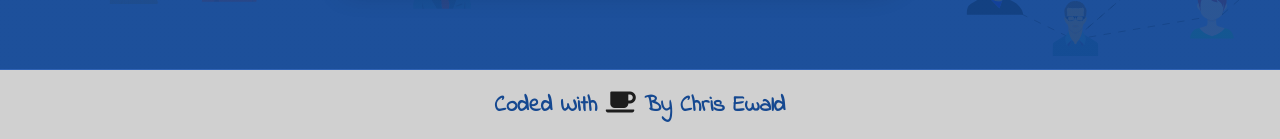
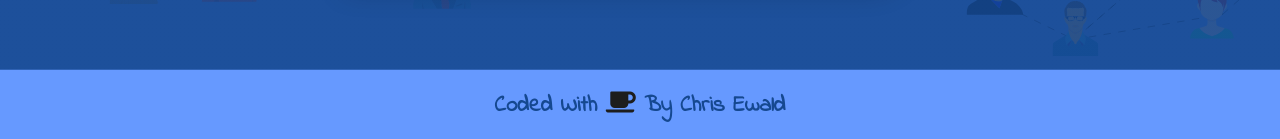
Before and after one commit to chewdev/craportfolio, a React (Create React App) app in the folder client/: page / in a window 1280 px wide. Shown: the part 3636-3775 px from the top of the page. Built offline with nearby package versions, Linux system fonts and the light colour scheme; no server answers.

Commit message:
Update footer background

```diff
--- a/client/src/styles/components/_footer.scss
+++ b/client/src/styles/components/_footer.scss
@@ -6,7 +6,7 @@
   justify-content: center;
   align-items: center;
   color: $main-grey;
-  background: $main-grey;
+  background: $bright-purple;
 
   h3 {
     color: $dark-purple;
```
